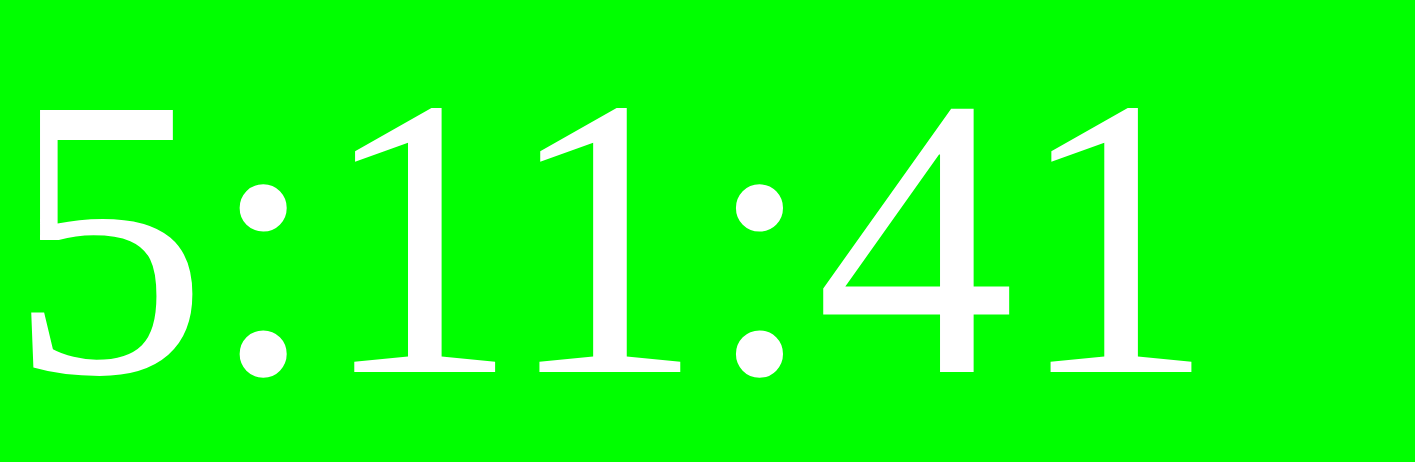
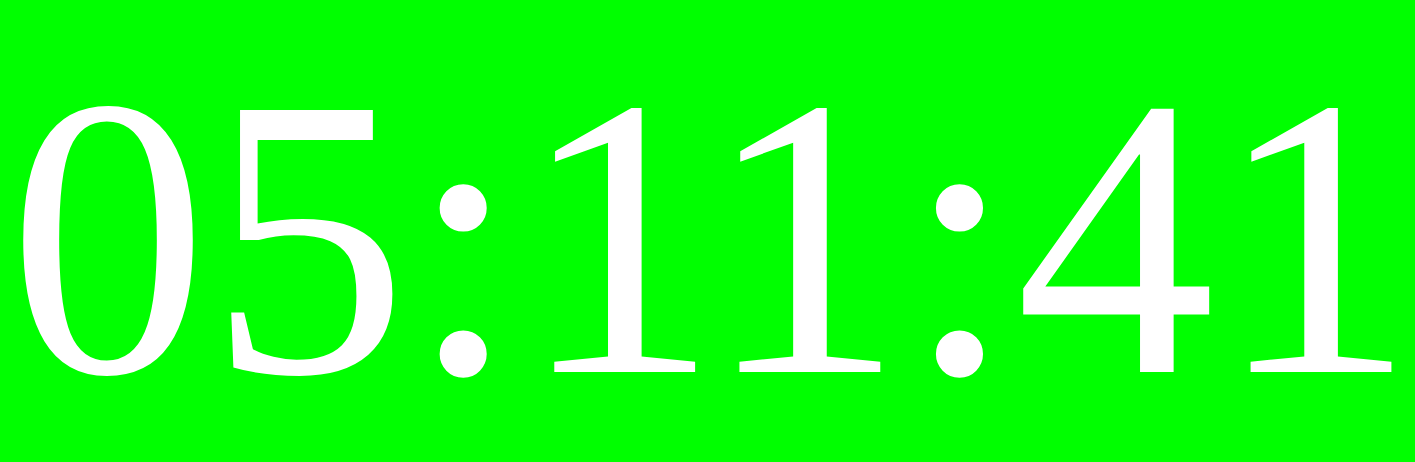
Before and after one commit to danBagan/time-stream-overlay, a website: page index.html in a window 1280 px wide. Shown: the whole page, 1415 px wide, since content can reach past the window. Drawn offline with Linux system fonts and the light colour scheme.

Commit message:
Updated Time String to Display Properly
Corrected no 'zero' infront of time.

```diff
--- a/index.html
+++ b/index.html
@@ -10,8 +10,9 @@
     let time;
     setInterval(() => {
       a = new Date();
-      time = a.getHours() + ':' + a.getMinutes() + ':' + a.getSeconds();
-      document.getElementById('time').innerHTML = time;
+      timeString = ('0' + a.getHours()).slice(-2) + ":" + ('0'+a.getMinutes()).slice(-2) + ":" + ('0'+a.getSeconds()).slice(-2);
+      //time = a.getHours() + ':' + a.getMinutes() + ':' + a.getSeconds();
+      document.getElementById('time').innerHTML = timeString;
     }, 1000);
   </script>
         <script src="index.js"></script>
```
